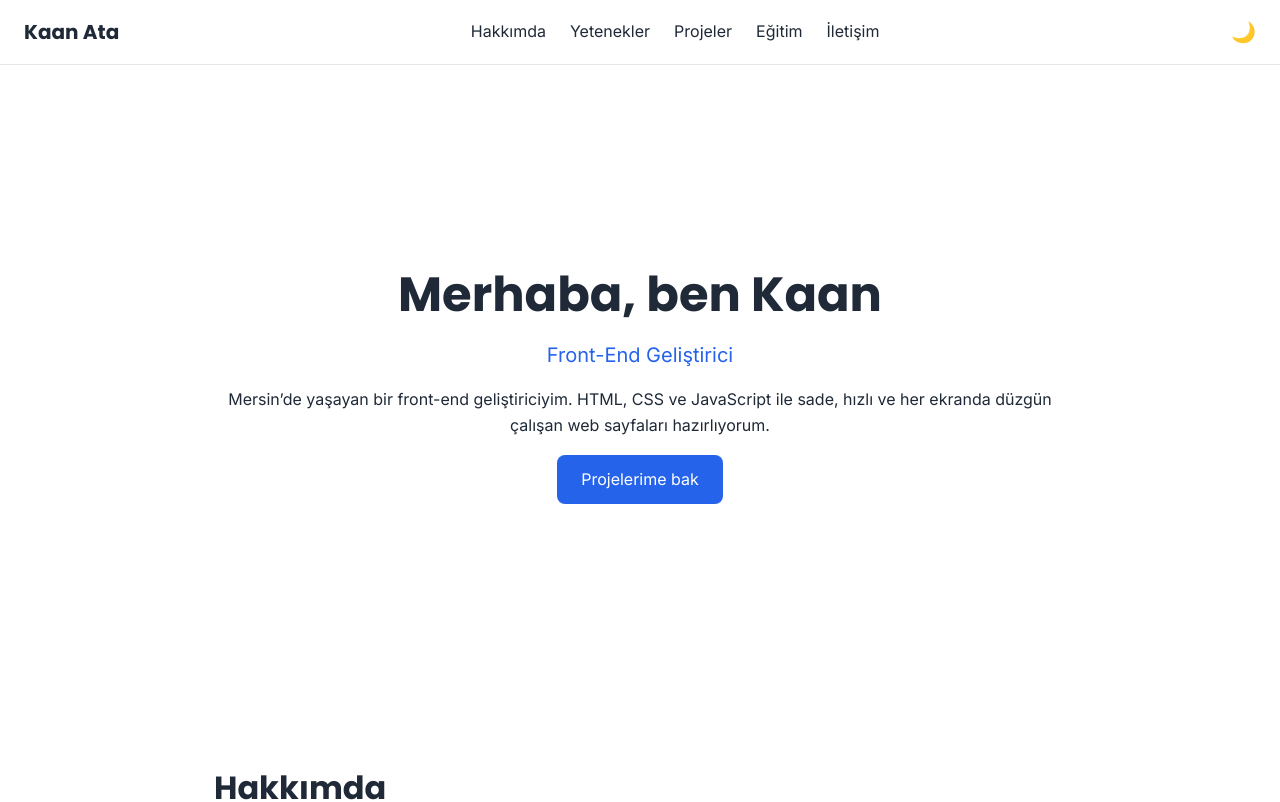
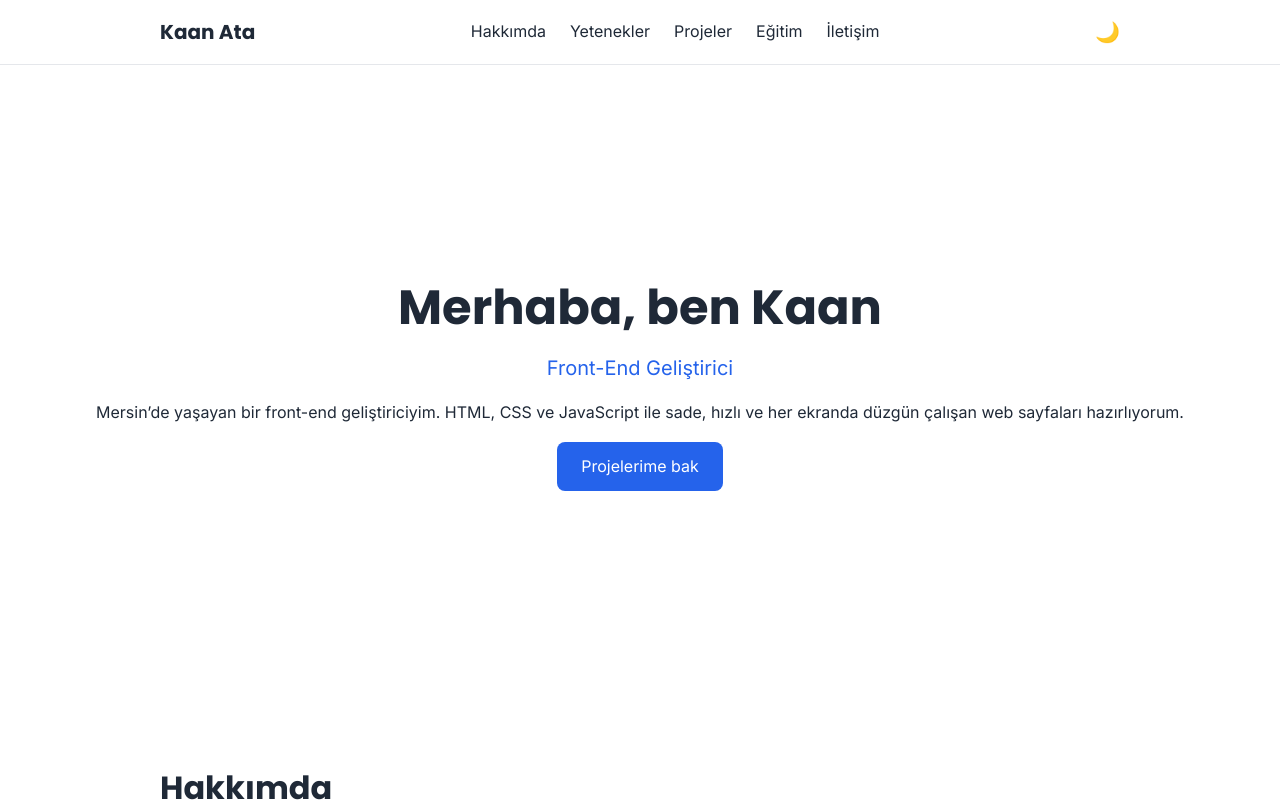
Before and after one commit to KaanAta-Dev/portfolyo, a plain HTML site: page index.html in a window 1280 px wide. Shown: the top 802 px of the page. Drawn offline with Linux system fonts and the light colour scheme.

Commit message:
Container yapısı eklendi

```diff
--- a/css/style.css
+++ b/css/style.css
@@ -17,9 +17,6 @@ body.dark {
   --color-dark-accent: #3b82f6;
   --color-card-bg: #1f2937;
   --color-border: #374151;
-  transition:
-    background-color 0.3s ease,
-    text-color 0.3s ease;
 }
 * {
   margin: 0;
@@ -35,6 +32,9 @@ body {
   color: var(--color-text);
   background-color: var(--color-bg);
   line-height: 1.6;
+  transition:
+    background-color 0.3s ease,
+    color 0.3s ease;
 }
 h1,
 h2,
@@ -58,18 +58,25 @@ a {
 a:hover {
   text-decoration: underline;
 }
+.container {
+  max-width: 1000px;
+  margin: 0 auto;
+  padding: 0 1.25rem;
+}
 .site-header {
+  padding: 1rem 0rem;
+  border-bottom: 1px solid var(--color-border);
+  position: sticky;
+  top: 0;
+  background-color: var(--color-bg);
+  z-index: 10;
+}
+.header-inner {
   display: flex;
   justify-content: space-between;
   align-items: center;
   flex-wrap: wrap;
   gap: 0.75rem;
-  padding: 1rem 1.5rem;
-  border-bottom: 1px solid var(--color-border);
-  position: sticky;
-  top: 0;
-  background-color: var(--color-bg);
-  z-index: 10;
 }
 .logo {
   font-family: var(--font-heading);
@@ -141,9 +148,7 @@ a:hover {
   text-decoration: none;
 }
 main section {
-  padding: 3rem 1.25rem;
-  max-width: 900px;
-  margin: 0 auto;
+  padding: 3rem 0rem;
   scroll-margin-top: 7rem;
 }
 main h2 {
@@ -213,7 +218,7 @@ address {
 }
 footer {
   text-align: center;
-  padding: 2rem;
+  padding: 2rem 0rem;
   border-top: 1px solid var(--color-border);
   color: var(--color-text-muted);
   font-size: 0.9rem;
@@ -244,7 +249,7 @@ footer {
     font-size: 1rem;
   }
   main section {
-    padding: 4rem 1.5rem;
+    padding: 4rem 0rem;
     scroll-margin-top: 4.5rem;
   }
 }
@@ -259,6 +264,7 @@ footer {
   }
   #hakkimda img {
     flex-shrink: 0;
+    margin: 0;
   }
   .project-grid {
     grid-template-columns: repeat(2, 1fr);
--- a/index.html
+++ b/index.html
@@ -15,6 +15,7 @@
   </head>
   <body>
     <header class="site-header">
+      <div class="container header-inner">
         <a href="#giris" class="logo">Kaan Ata</a>
         <nav>
           <ul class="nav-links">
@@ -27,6 +28,7 @@
         </nav>
         <button class="theme-toggle" aria-label="Temayı değiştir">🌙</button>
         <button class="menu-toggle" aria-label="Menüyü aç/kapat">☰</button>
+      </div>
     </header>
 
     <main>
@@ -42,6 +44,7 @@
       </section>
 
       <section id="hakkimda">
+        <div class="container">
           <h2>Hakkımda</h2>
           <div class="about-content">
             <img src="images/profil.jpeg" alt="Kaan Ata'nın fotoğrafı" />
@@ -55,21 +58,24 @@
               <p>
                 Yazılımı gerçek işlerde kullanmayı seviyorum. Şirketimiz için
                 Excel ve VBA ile personel, puantaj ve maaş takibini yapan bir
-              yönetim paneli geliştirdim. Ayrıca bir e-ticaret mağazasının ürün
-              kataloğu ve tasarım süreçlerini yürütüyorum. Şu anda Coursera’da
-              Meta Front-End Developer sertifika programına devam ediyorum.
+                yönetim paneli geliştirdim. Ayrıca bir e-ticaret mağazasının
+                ürün kataloğu ve tasarım süreçlerini yürütüyorum. Şu anda
+                Coursera’da Meta Front-End Developer sertifika programına devam
+                ediyorum.
               </p>
               <p>
                 Öğrendiklerimi pekiştirmek için farklı alanlarda beş web sitesi
-              geliştiriyorum; bu site de onlardan biri. Hedefim, kullanıcıların
-              rahatça kullanabildiği modern web arayüzleri geliştiren bir
-              front-end geliştirici olmak.
+                geliştiriyorum; bu site de onlardan biri. Hedefim,
+                kullanıcıların rahatça kullanabildiği modern web arayüzleri
+                geliştiren bir front-end geliştirici olmak.
               </p>
+            </div>
           </div>
         </div>
       </section>
 
       <section id="yetenekler">
+        <div class="container">
           <h2>Yetenekler</h2>
           <ul class="skills">
             <li>HTML</li>
@@ -78,9 +84,11 @@
             <li>Git</li>
             <li>GitHub</li>
           </ul>
+        </div>
       </section>
 
       <section id="projeler">
+        <div class="container">
           <h2>Projeler</h2>
           <div class="project-grid">
             <article class="project-card">
@@ -90,9 +98,11 @@
               <a href="https://github.com/KaanAta-Dev/portfolyo">GitHub</a>
             </article>
           </div>
+        </div>
       </section>
 
       <section id="egitim">
+        <div class="container">
           <h2>Eğitim ve Deneyim</h2>
           <ol class="timeline">
             <li>
@@ -110,20 +120,25 @@
               </p>
             </li>
           </ol>
+        </div>
       </section>
 
       <section id="iletisim">
+        <div class="container">
           <h2>İletişim</h2>
           <address>
             <a href="mailto:kaanatagtr@gmail.com">kaanatagtr@gmail.com</a>
             <a href="https://github.com/KaanAta-Dev">GitHub</a>
             <a href="https://www.linkedin.com/in/kaanata33/">LinkedIn</a>
           </address>
+        </div>
       </section>
     </main>
 
     <footer>
+      <div class="container">
         <p>&copy; 2026 Kaan Ata</p>
+      </div>
     </footer>
   </body>
 </html>
```
Lines whose indentation alone changed are shown as unchanged.
